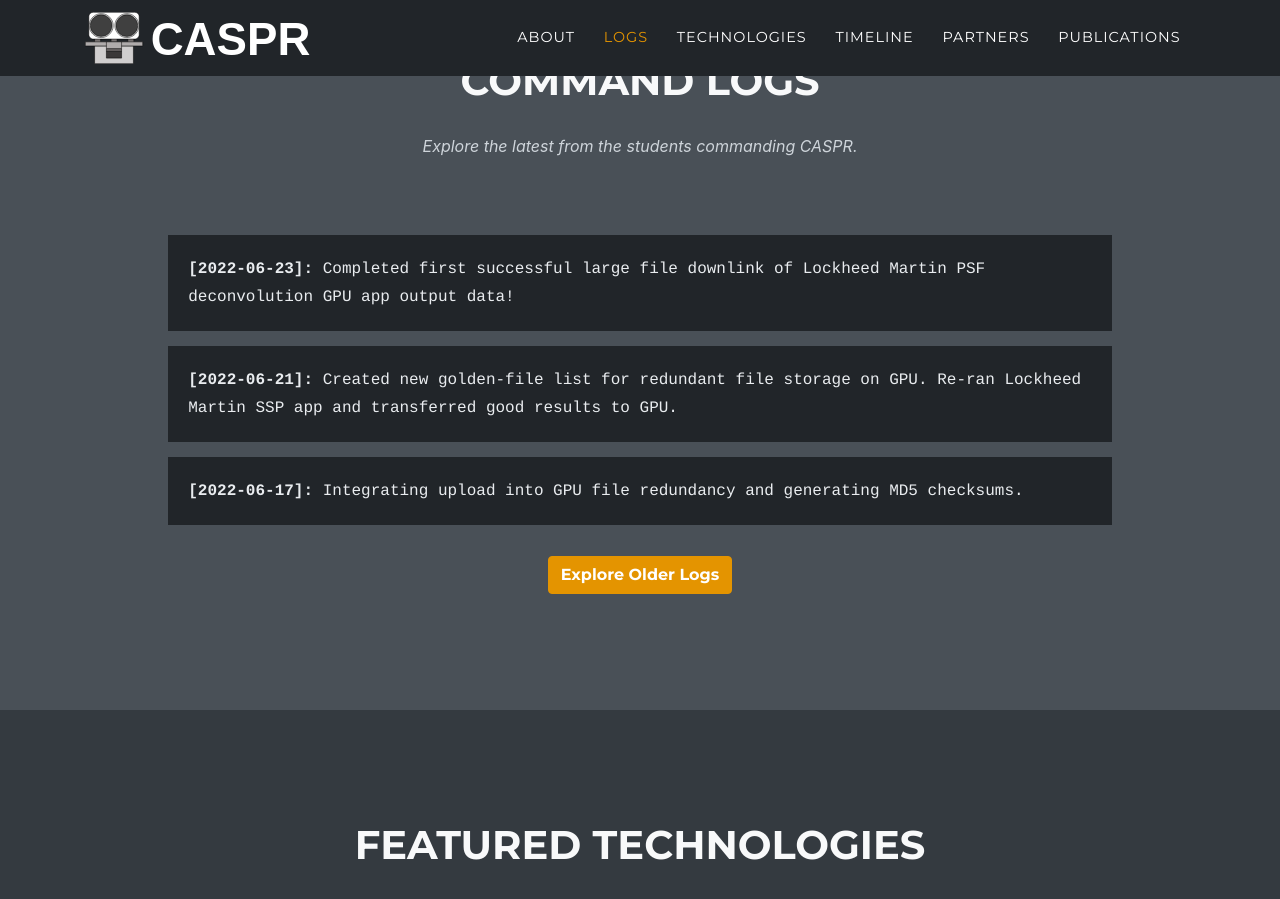
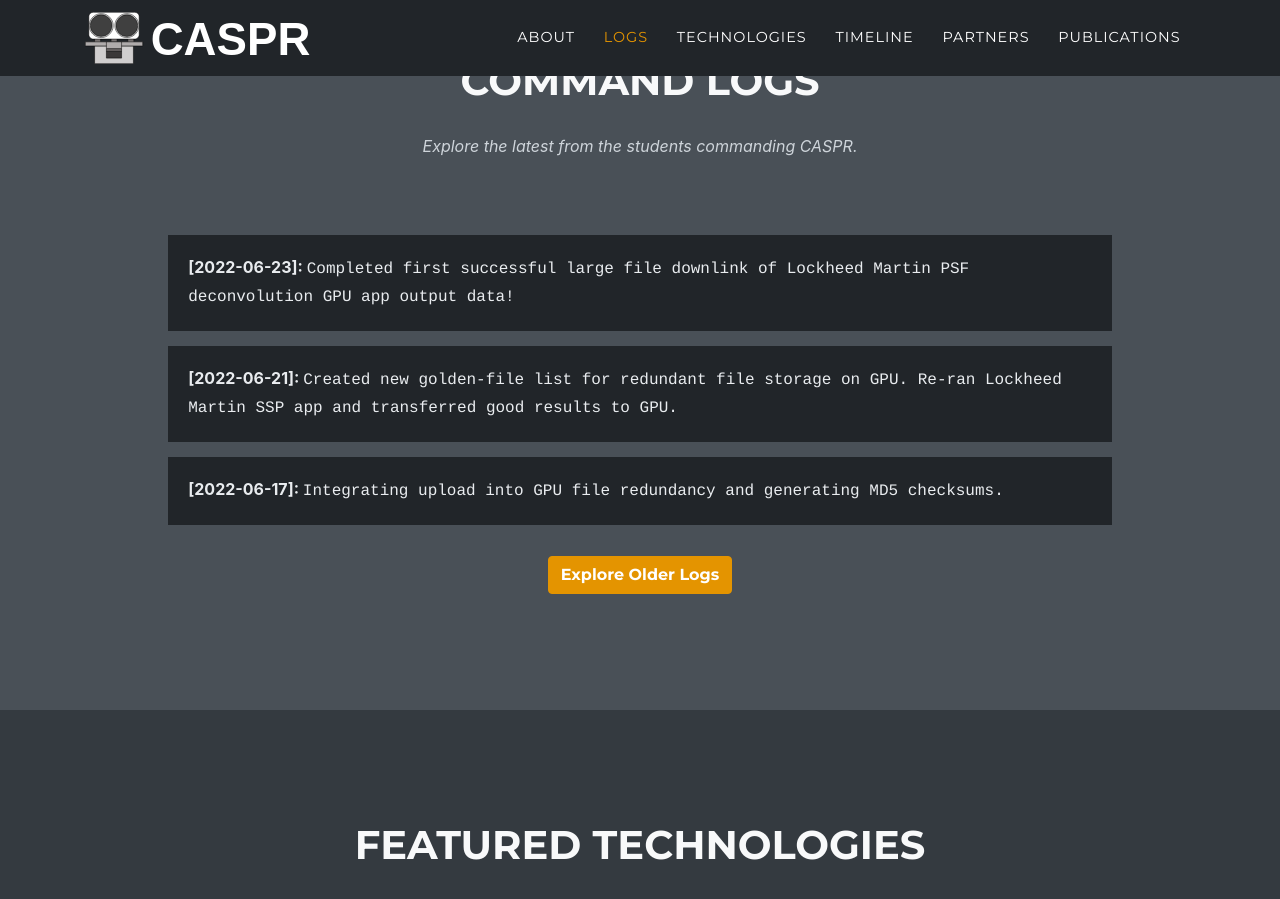
Before and after one commit to CHREC/caspr_website, a Jekyll site: the page built from index.md, in a window 1280 px wide and 900 px high, scrolled down 1315 px. Built offline with Jekyll 4.4.1, drawn with Linux system fonts in a browser that asks for light colours; some web fonts are replaced.

Commit message:
Fixing paragraph tags as noted in issue#2

```diff
--- a/_includes/commandlog_grid.html
+++ b/_includes/commandlog_grid.html
@@ -11,7 +11,7 @@
 	{% for project in logs limit:3 %}
       <div class="row-md-4 row-sm-6 commandlog-item">
         <div class="commandlog-caption">
-          <p><b>[{{ project.pubdate }}]: </b>{{ project.content }}</p>
+          <b>[{{ project.pubdate }}]: </b>{{ project.content }}
         </div>
       </div>
 	{% endfor %}
--- a/_includes/commandlog_modal.html
+++ b/_includes/commandlog_modal.html
@@ -23,7 +23,7 @@
               {% for project in logs %}
                   <div class="row-md-4 row-sm-6 modal-item">
                     <div class="modal-caption">
-                      <p><b>[{{ project.pubdate }}]: </b>{{ project.content }}</p>
+                      <b>[{{ project.pubdate }}]: </b>{{ project.content }}
                     </div>
                   </div>
               {% endfor %}
```
